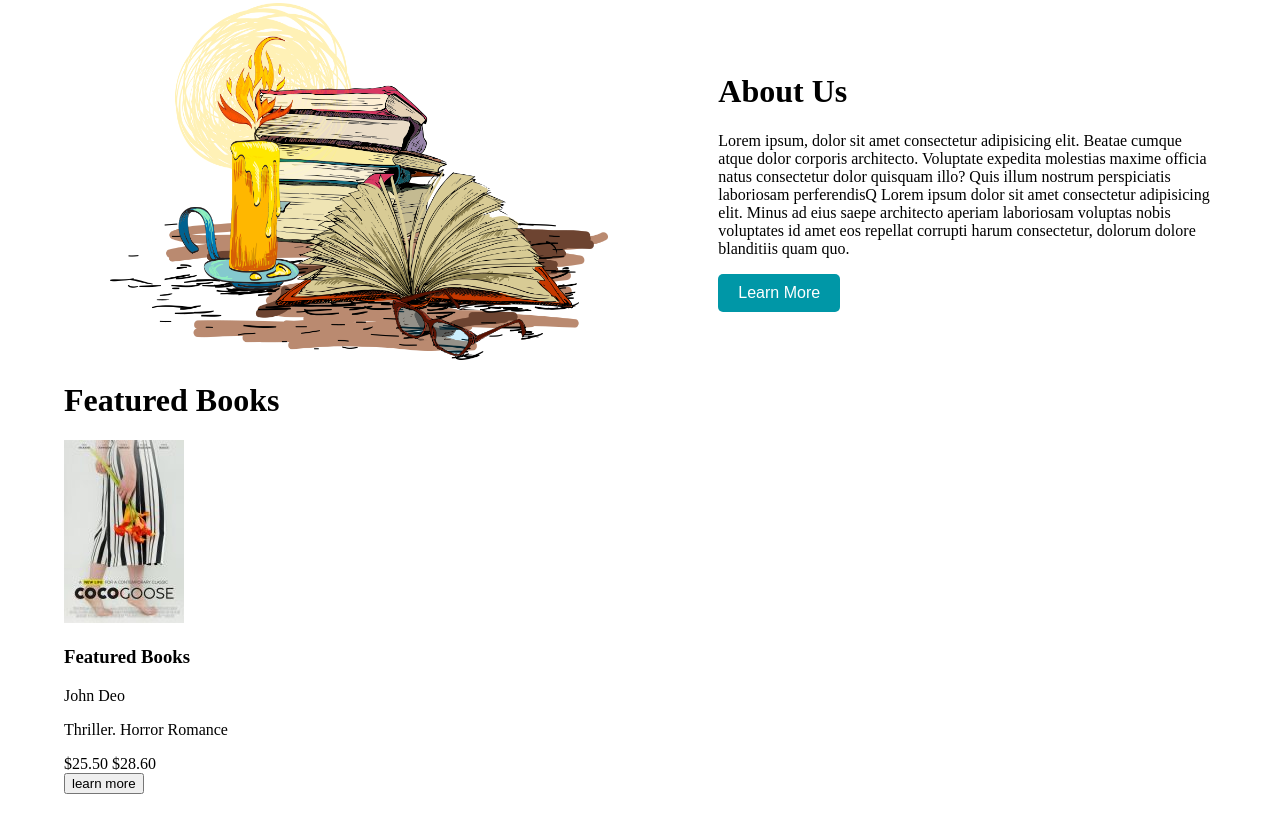
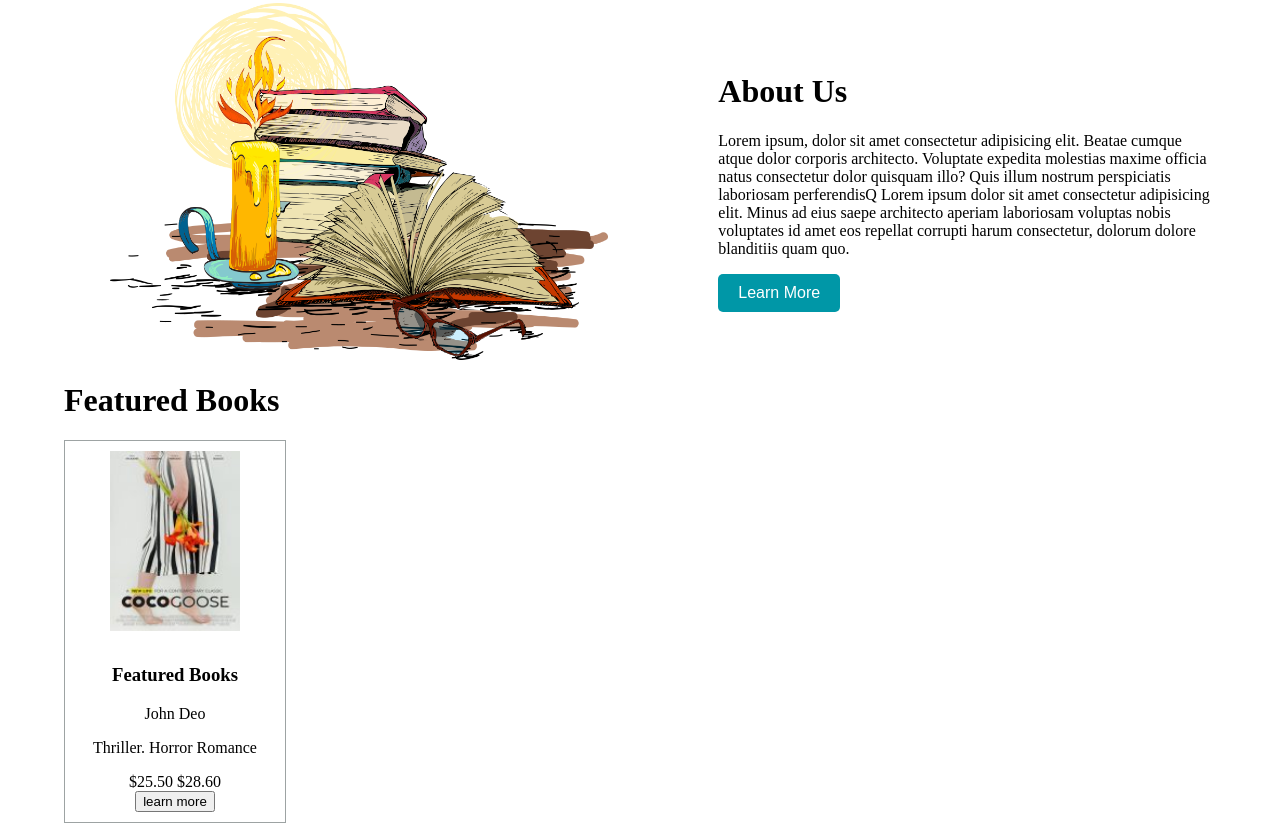
Before and after one commit to qusaihm/book-store, a plain HTML site: page index.html in a window 1280 px wide. Shown: the part 1362-2185 px from the top of the page. Before the commit the page ends 2156 px from the top, so only its background shows below. Drawn offline with Linux system fonts and the light colour scheme.

Commit message:
css to section Four Featuerd book for first slide not completed

```diff
--- a/style.css
+++ b/style.css
@@ -135,3 +135,22 @@ ul{
     width: 45%;
 
 }
+
+
+
+.slide {
+    width: 200px;
+
+
+    border: 1px solid #9da3a3;
+    padding: 10px;
+    text-align: center;
+}
+
+.slide img {
+        width: 130px;
+        height: 180px;
+
+
+        margin-bottom: 10px;
+    }
```
